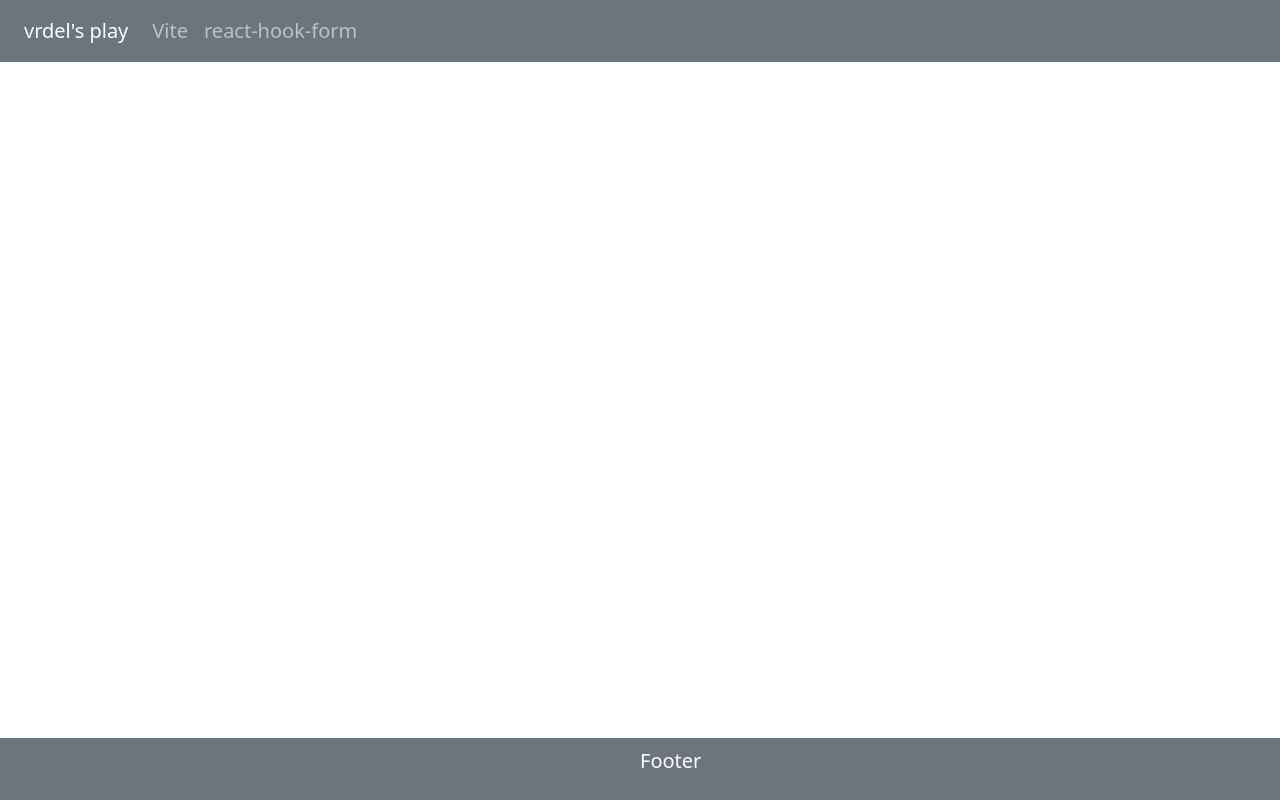
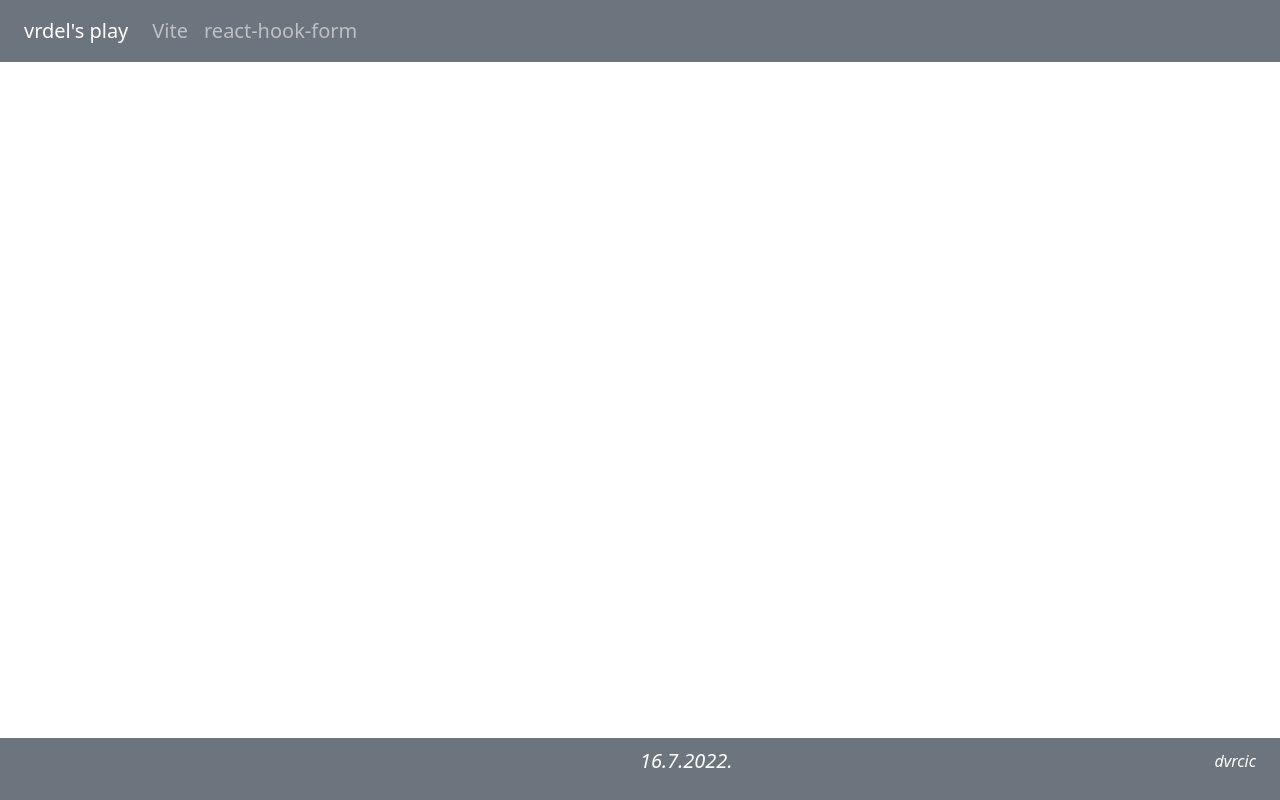
Before and after one commit to vrdel/react-playground, a React (Vite) app in the folder react-playground/: page / in a window 1280 px wide. Built offline with nearby package versions, Linux system fonts and the light colour scheme.

Commit message:
add current date in footer

```diff
--- a/react-playground/src/App.jsx
+++ b/react-playground/src/App.jsx
@@ -2,10 +2,10 @@ import './App.css'
 
 import React from 'react'
 import RootApp from './routes/default'
-import RMainVite from './routes/mainvite'
-import RHome from './routes/home'
-import RReactHookForm from './routes/reacthookform'
-import RNoMatch from './routes/nomatch'
+import MainVite from './routes/mainvite'
+import Home from './routes/home'
+import ReactHookForm from './routes/reacthookform'
+import NoMatch from './routes/nomatch'
 import {BrowserRouter, Routes, Route} from 'react-router-dom'
 
 
@@ -14,10 +14,10 @@ const App = () => {
     <BrowserRouter>
       <Routes>
         <Route path="/" element={<RootApp/>} >
-          <Route path="home" element={<RHome/>} />
-          <Route path="main-vite" element={<RMainVite/>} />
-          <Route path="react-hook-form" element={<RReactHookForm/>} />
-          <Route path="*" element={<RNoMatch/>} />
+          <Route path="home" element={<Home/>} />
+          <Route path="main-vite" element={<MainVite/>} />
+          <Route path="react-hook-form" element={<ReactHookForm/>} />
+          <Route path="*" element={<NoMatch/>} />
         </Route>
       </Routes>
     </BrowserRouter>
--- a/react-playground/src/routes/default.jsx
+++ b/react-playground/src/routes/default.jsx
@@ -4,6 +4,11 @@ import { Container, Row, Col, Navbar } from 'reactstrap'
 import { Outlet } from 'react-router-dom'
 
 const RootApp = () => {
+  let dateObj = new Date()
+  let year = new Intl.DateTimeFormat('hr-HR', {year: 'numeric'}).format(dateObj)
+  let month = new Intl.DateTimeFormat('hr-HR', {month: 'numeric'}).format(dateObj)
+  let day = new Intl.DateTimeFormat('hr-HR', {day: 'numeric'}).format(dateObj)
+
   return (
     <Container>
       <Row>
@@ -19,8 +24,11 @@ const RootApp = () => {
       <Row>
         <Col>
           <Navbar color="secondary" dark expand="md" fixed="bottom">
-            <p className="fs-5 text-white position-relative start-50">
-              Footer
+            <p className="fs-5 text-white fst-italic position-relative start-50">
+              {day}{month}{year}
+            </p>
+            <p className="fs-6 text-white fst-italic position-relative end-0">
+              dvrcic
             </p>
           </Navbar>
         </Col>
--- a/react-playground/src/routes/home.jsx
+++ b/react-playground/src/routes/home.jsx
@@ -1,7 +1,7 @@
 import React from 'react';
 
 
-const RHome = () => {
+const Home = () => {
   return (
     <main>
       <h1>
@@ -11,4 +11,4 @@ const RHome = () => {
   )
 }
 
-export default RHome
+export default Home
--- a/react-playground/src/routes/mainvite.jsx
+++ b/react-playground/src/routes/mainvite.jsx
@@ -2,7 +2,7 @@ import React, { useState } from 'react'
 import reactLogo from '../assets/react.svg'
 
 
-const RMainVite = () => {
+const MainVite = () => {
   const [count, setCount] = useState(0)
 
   return (
@@ -32,4 +32,4 @@ const RMainVite = () => {
 }
 
 
-export default RMainVite
+export default MainVite
--- a/react-playground/src/routes/nomatch.jsx
+++ b/react-playground/src/routes/nomatch.jsx
@@ -1,6 +1,6 @@
 import React from 'react';
 
-function RNoMatch() {
+function NoMatch() {
   return (
     <h1>
       Nothing here
@@ -8,4 +8,4 @@ function RNoMatch() {
   )
 }
 
-export default RNoMatch
+export default NoMatch
--- a/react-playground/src/routes/reacthookform.jsx
+++ b/react-playground/src/routes/reacthookform.jsx
@@ -1,7 +1,7 @@
 import React from 'react';
 
 
-const RReactHookForm = () => {
+const ReactHookForm = () => {
   return (
     <main>
       <h1>
@@ -11,4 +11,4 @@ const RReactHookForm = () => {
   )
 }
 
-export default RReactHookForm
+export default ReactHookForm
```
